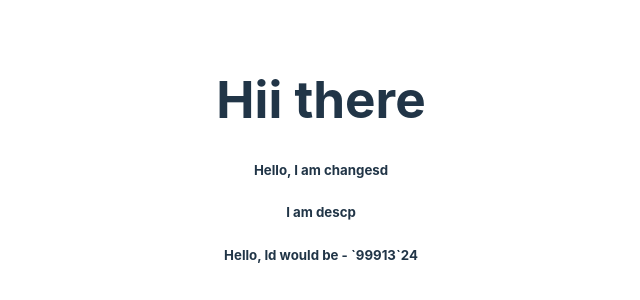
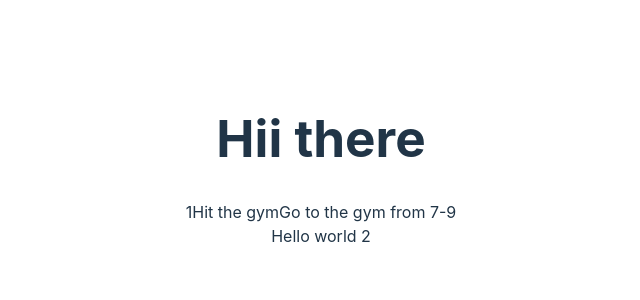
Before and after one commit to Prajwal6394/Frontend-dev, a React (Vite) app: page / in a window 1280 px wide. Shown: the part 238-538 px from the top of the page, without its empty margins (319-959 px from the left). Built offline with nearby package versions, Linux system fonts and the light colour scheme.

Commit message:
refreshing with the components

```diff
--- a/src/App.jsx
+++ b/src/App.jsx
@@ -1,44 +1,31 @@
-import { useState } from 'react'
 import './App.css'
 
-// let todos = [
-//   {
-//   title: "go to gym",
-//   description: "go to gym at 8:00 pm",
-//   id: "1241351bfjbkj351k32"
-//   },{
-//     title: "go to dinner",
-//     description: "go to dinner at 10:00 pm",
-//     id: "1241351bfjbkj35vsdt232"
-//   },{
-//     title: "wake up",
-//     description: "wake up at 9:00 am in the morning",
-//     id: "1241351bfjbkj351v12342"
-//   }
-// ];
+let todoForToday = {
+  title: "Hit the gym",
+  description: "Go to the gym from 7-9",
+  id: "1"
+}
 
 function App() {
-  const [todo, setTodo] = useState({
-    title: "go to dinner",
-    description: "go to dinner at 10:00 pm",
-    id: "1241351bfjbkj35vsdt232"
-  })
-
-  setInterval(() => {
-    setTodo({
-      title: "Hello, I am changesd",
-      description: "I am descp",
-      id: "Hello, Id would be  - `99913`24"
-    })
-  }, 2000);
   return (
     <div>
       <h1>Hii there </h1>
-      <h5>{todo.title}</h5>
-      <h5>{todo.description}</h5>
-      <h5>{todo.id}</h5>
+      <HelloWorldComponent1></HelloWorldComponent1>
     </div>
   )
 }
+function HelloWorldComponent1(){
+  return <div>
+    {todoForToday.id}
+    {todoForToday.title}
+    {todoForToday.description}
+    <HelloWorldComponent2></HelloWorldComponent2>
+  </div>
+}
 
+function HelloWorldComponent2(){
+  return <div>
+    Hello world 2
+  </div>
+}
 export default App
```
